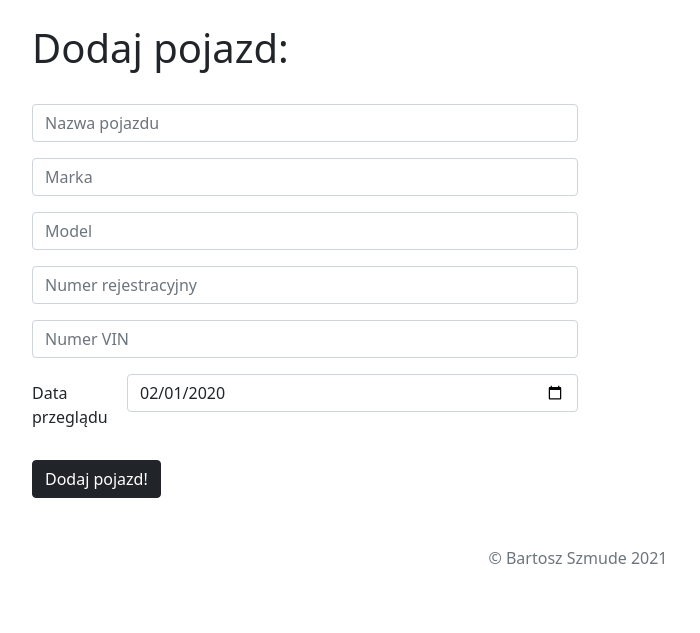
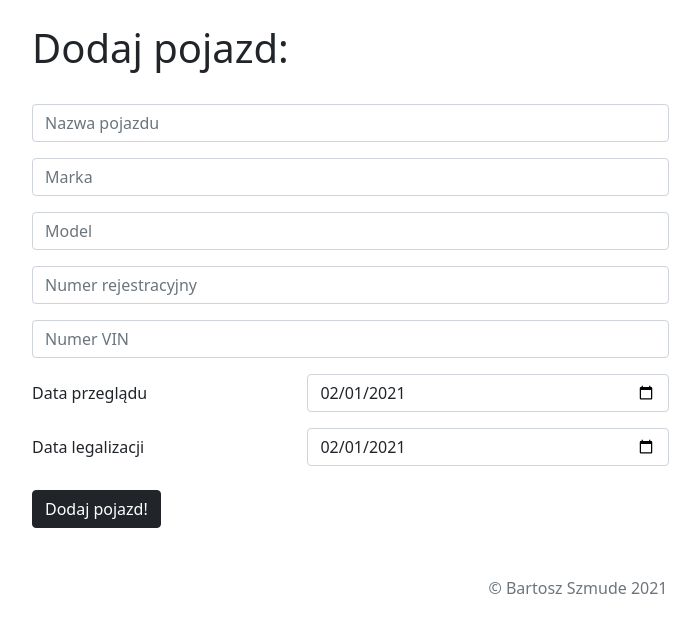
Before and after one commit to besesito/ehee, a Django app: page /pojazdy/dodaj in a window 1280 px wide. Shown: the part 56-689 px from the top of the page, without its empty margins (62-762 px from the left). Run offline with Django 3.2, Linux system fonts and the light colour scheme; the visitor is signed in with stand-in values (Sample User, id 1); some libraries are stand-ins or nearby versions.

Commit message:
dni do przegladu i legalizacja

```diff
--- a/pojazdy/templates/pojazdy/dodaj.html
+++ b/pojazdy/templates/pojazdy/dodaj.html
@@ -17,7 +17,7 @@
 <br>
 <h1>Dodaj pojazd: </h1>
 <br/>
-<div class="col-6">
+<div class="col-7">
 <form method="POST" action="{% url 'dodaj' %}" enctype="multipart/form-data">
     {% csrf_token %}
 
@@ -42,9 +42,16 @@
     </div>
 
     <div class="form-group row">
-  <label for="example-date-input" class="col-2 col-form-label">Data przeglądu</label>
-  <div class="col-10">
-    <input class="form-control" type="date"  value="2020-02-01" id="example-date-input" name="przeglad">
+  <label for="example-date-input" class="col-5 col-form-label">Data przeglądu</label>
+  <div class="col-7">
+    <input class="form-control" type="date"  value="2021-02-01" id="example-date-input" name="przeglad">
+  </div>
+    </div>
+
+    <div class="form-group row pt-3">
+  <label for="example-date-input2" class="col-5 col-form-label">Data legalizacji</label>
+  <div class="col-7">
+    <input class="form-control" type="date"  value="2021-02-01" id="example-date-input2" name="tachograf">
   </div>
     </div>
     <br/>
--- a/pojazdy/templates/pojazdy/pojazdy.html
+++ b/pojazdy/templates/pojazdy/pojazdy.html
@@ -7,12 +7,13 @@
   <thead>
     <tr>
 
-      <th scope="col">Nazwa</th>
-      <th scope="col">Marka</th>
+        <th scope="col">Nazwa</th>
+        <th scope="col">Marka</th>
         <th scope="col">Model</th>
         <th scope="col">Nr rejestracyjny</th>
         <th scope="col">VIN</th>
         <th scope="col">Przegląd</th>
+        <th scope="col">Dni do przegladu</th>
     </tr>
   </thead>
   <tbody>
@@ -26,6 +27,7 @@
       <td>{{ pojazd.rejestracja }}</td>
       <td>{{ pojazd.vin }}</td>
       <td>{{ pojazd.pub_date_pretty }}</td>
+      <td>{{ pojazd.dni_przeglad }}</td>
   </tr>
   {% endfor %}
   </tbody>
--- a/pojazdy/views.py
+++ b/pojazdy/views.py
@@ -2,6 +2,7 @@ from django.shortcuts import render
 from .models import Pojazd
 from django.utils import timezone
 from django.contrib.auth.decorators import login_required
+import datetime
 
 @login_required(login_url="/login")
 def pojazdy (request):
@@ -18,9 +19,9 @@ def dodaj (request):
             pojazd.model = request.POST['model']
             pojazd.rejestracja = request.POST['rejestracja']
             pojazd.przeglad = request.POST['przeglad']
+            pojazd.tachograf = request.POST['tachograf']
             pojazd.vin = request.POST['vin']
             pojazd.data_dodania = timezone.datetime.now()
-            pojazd.user = request.user
             pojazd.save()
             return render(request, 'pojazdy/dodaj.html', {'info' : 'Pojazd został pymyślnie dodany'})
         return render(request, 'pojazdy/dodaj.html', {'danger' : 'Proszę wpisać nazwę pojazdu'})
--- a/raport/templates/raport/home.html
+++ b/raport/templates/raport/home.html
@@ -13,15 +13,15 @@
 <div class="container row pt-3">
   <div class="col-4 align-self-center text-center">
       <img class="img-fluid" height="158" src="{% static 'bartek.png' %}">
-      <h3>🖱 Bartek 💻</h3>
+      <h3>Bartek💻</h3>
       </div>
     <div class="col-4 align-self-center text-center">
         <img class="img-fluid" height="158" src="{% static 'kuba.png' %}">
-        <h3>⛽️ Kuba 🤑</h3>
+        <h3>Kuba🤑</h3>
       </div>
     <div class="col-4 align-self-center text-center">
         <img class="img-fluid" height="158" src="{% static 'wera.png' %}">
-        <h3>📝 Werusia 💄</h3>
+        <h3>Werusia📝</h3>
       </div>
 </div>
 
```
Also changed, not shown: pojazdy/models.py (+13 -2 lines), login/__init__.py (added).
